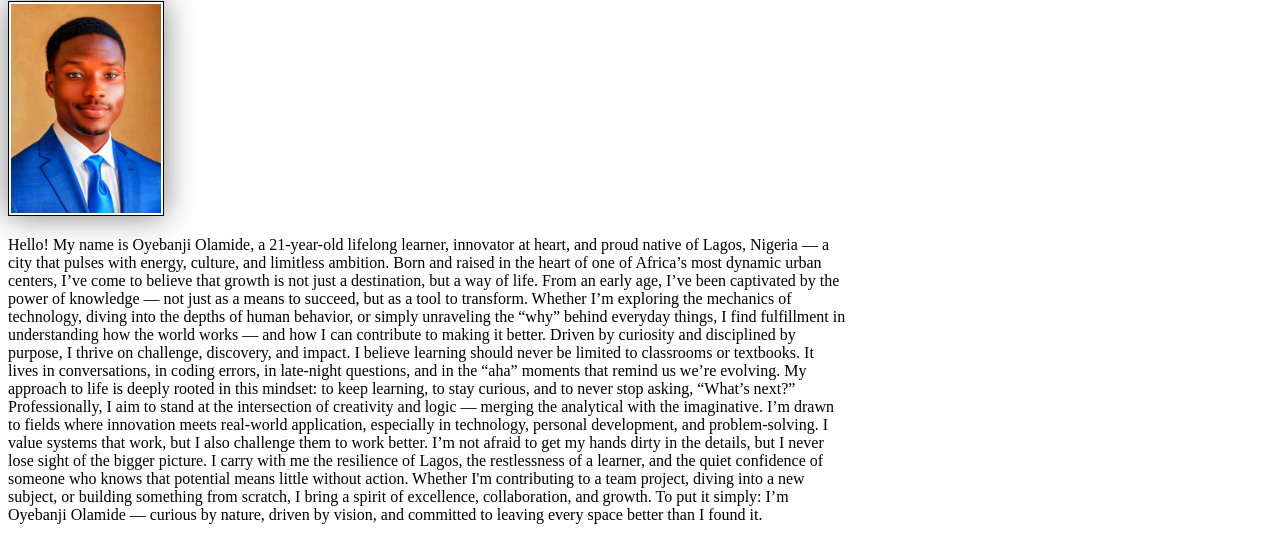
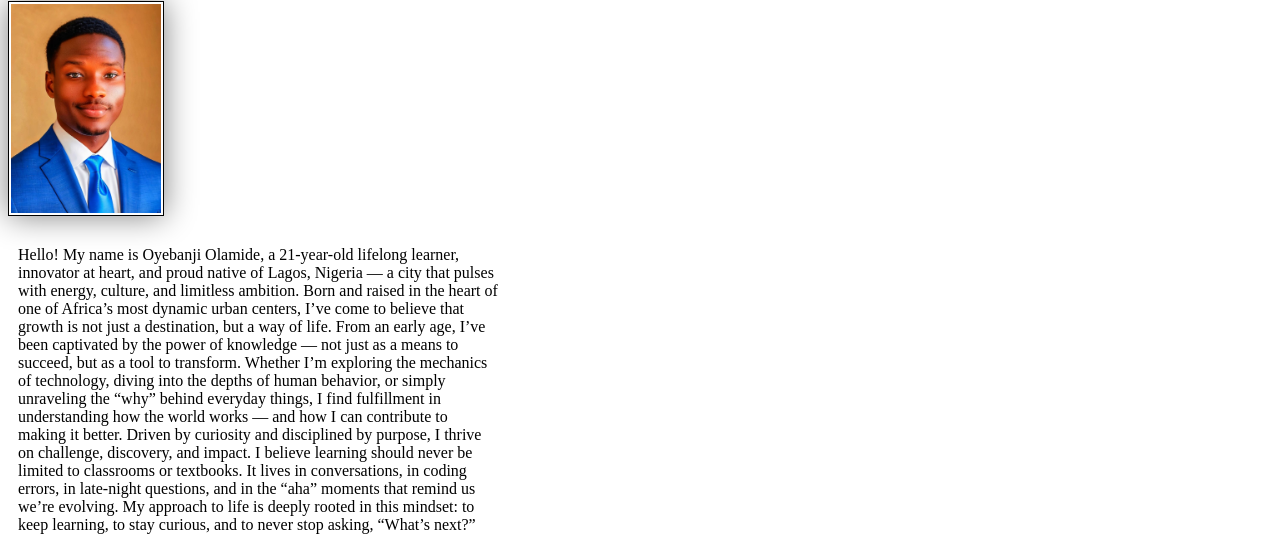
Before and after one commit to oyebanji01-cmd/wdd130, a plain HTML site: page index.html in a window 1280 px wide. Shown: the part 223-758 px from the top of the page. Drawn offline with Linux system fonts and the light colour scheme.

Commit message:
made additional changes

```diff
--- a/styles/styles.css
+++ b/styles/styles.css
@@ -22,11 +22,11 @@ img {
 }
 
 p {
-    padding: 0px;
+    padding: 10px;
 }
 
 main {
-    width: 840px;
+    width: 500px;
 }
 
 aside {
```
